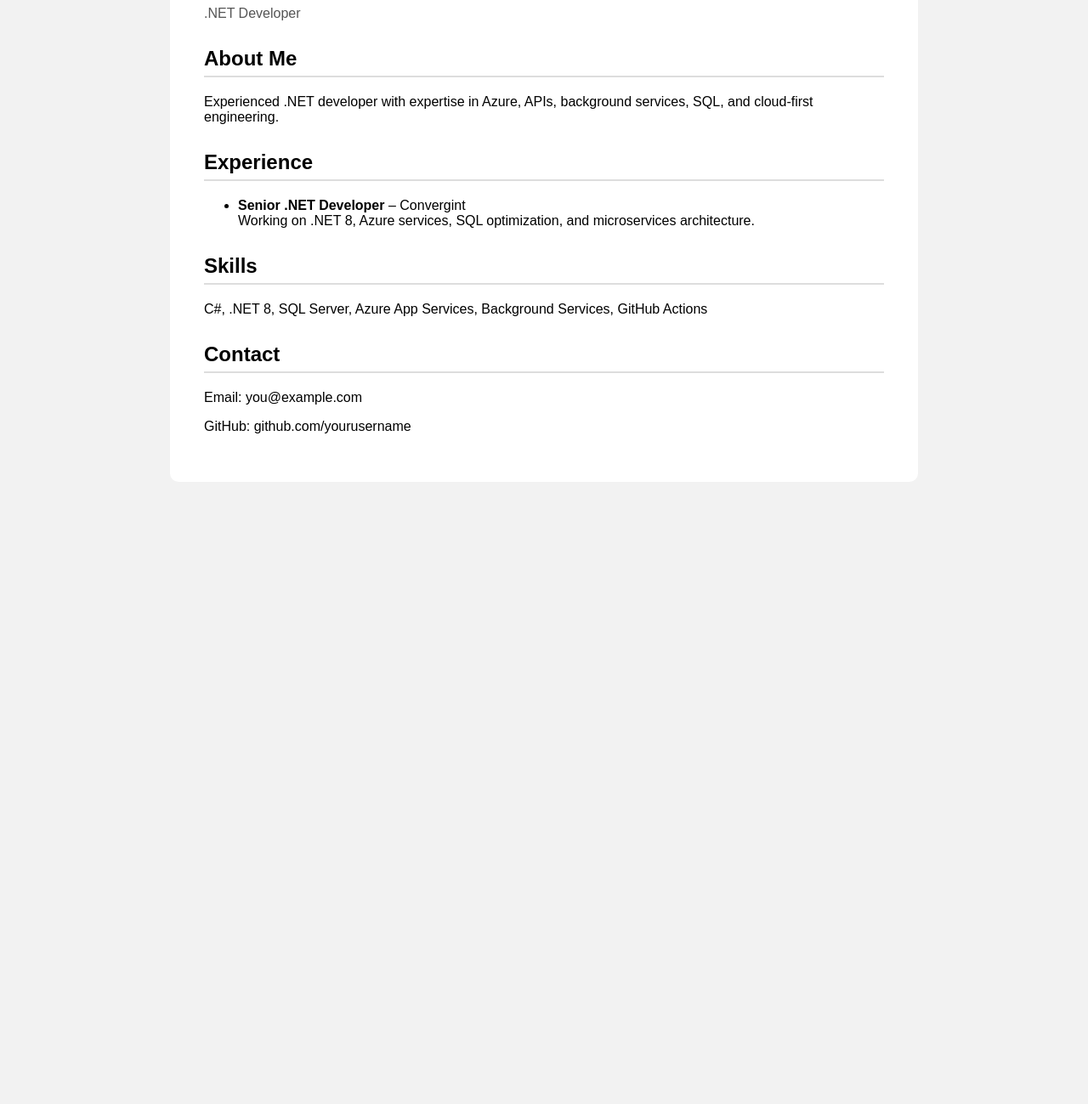
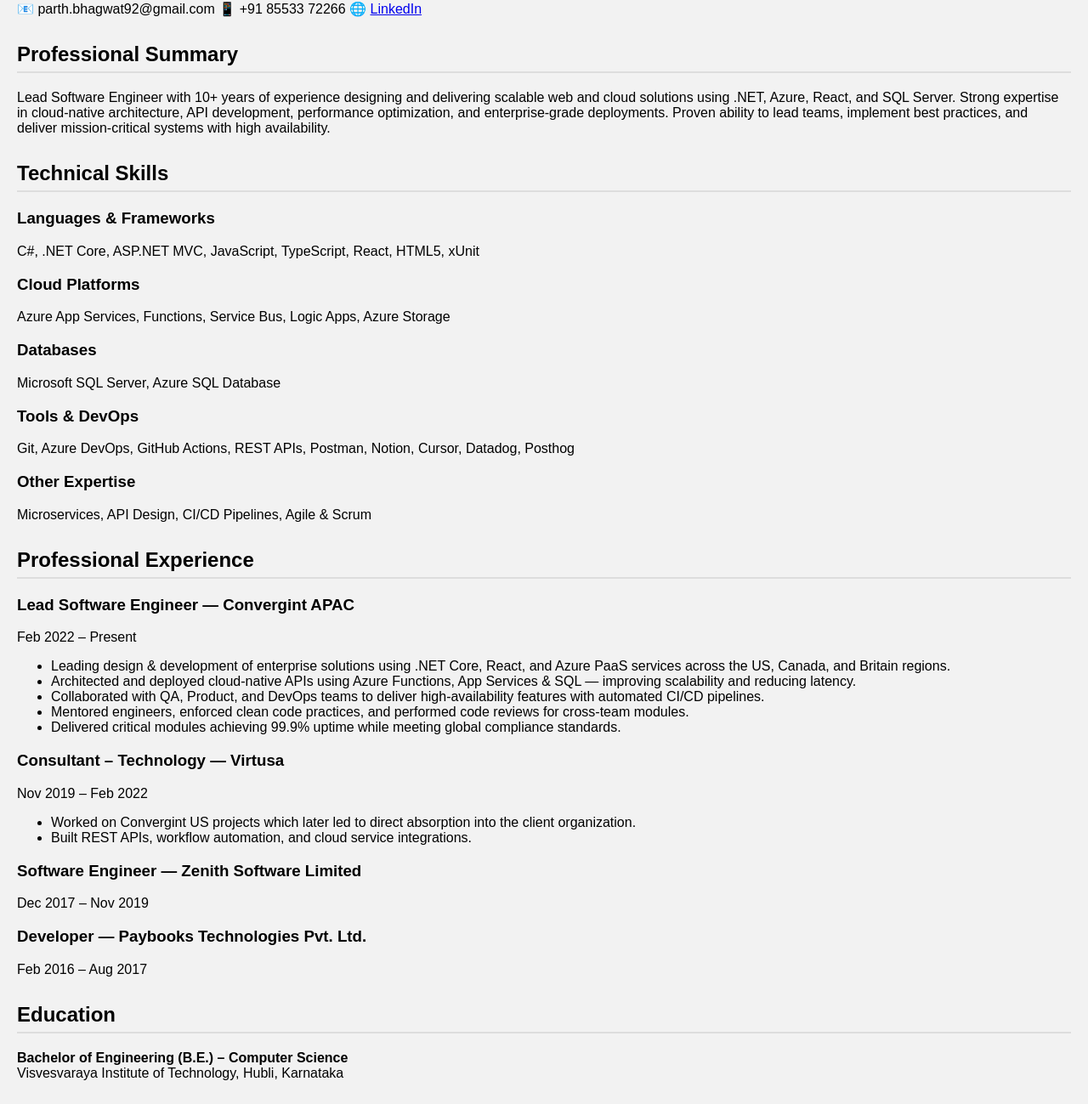
Before and after one commit to parthbhagwat/parthbhagwat.github.io, a plain HTML site: page index.html in a window 1280 px wide. Shown: the part 127-1426 px from the top of the page at 85% size. Before the commit the page ends 800 px from the top, so only its background shows below. Drawn offline with Linux system fonts and the light colour scheme.

Commit message:
Update index.html
Update resume

```diff
--- a/index.html
+++ b/index.html
@@ -7,41 +7,109 @@
     <link rel="stylesheet" href="style.css" />
 </head>
 <body>
-    <div class="container">
+    <div class="resume-container">
+
+        <!-- Header -->
+        <header>
             <h1>Parth Bhagwat</h1>
-      <p class="title">.NET Developer</p>
+            <p class="subtitle">Lead Software Engineer (.NET | Azure | Cloud Architecture)</p>
+            <div class="contact">
+                <span>📧 parth.bhagwat92@gmail.com</span>
+                <span>📱 +91 85533 72266</span>
+                <span>🌐 <a href="https://www.linkedin.com/in/parth-bhagwat-97a8ba83" target="_blank">LinkedIn</a></span>
+            </div>
+        </header>
 
+        <!-- Summary -->
         <section>
-        <h2>About Me</h2>
+            <h2>Professional Summary</h2>
             <p>
-          Experienced .NET developer with expertise in Azure, APIs, background
-          services, SQL, and cloud-first engineering.
+                Lead Software Engineer with 10+ years of experience designing and delivering scalable web and cloud solutions using
+                .NET, Azure, React, and SQL Server. Strong expertise in cloud-native architecture, API development,
+                performance optimization, and enterprise-grade deployments. Proven ability to lead teams, implement best
+                practices, and deliver mission-critical systems with high availability.
             </p>
         </section>
 
+        <!-- Skills -->
         <section>
-        <h2>Experience</h2>
-        <ul>
-          <li>
-            <strong>Senior .NET Developer</strong> – Convergint <br />Working on
-            .NET 8, Azure services, SQL optimization, and microservices
-            architecture.
-          </li>
-        </ul>
+            <h2>Technical Skills</h2>
+            <div class="skills-grid">
+                <div>
+                    <h3>Languages & Frameworks</h3>
+                    <p>C#, .NET Core, ASP.NET MVC, JavaScript, TypeScript, React, HTML5, xUnit</p>
+                </div>
+                <div>
+                    <h3>Cloud Platforms</h3>
+                    <p>Azure App Services, Functions, Service Bus, Logic Apps, Azure Storage</p>
+                </div>
+                <div>
+                    <h3>Databases</h3>
+                    <p>Microsoft SQL Server, Azure SQL Database</p>
+                </div>
+                <div>
+                    <h3>Tools & DevOps</h3>
+                    <p>Git, Azure DevOps, GitHub Actions, REST APIs, Postman, Notion, Cursor, Datadog, Posthog</p>
+                </div>
+                <div>
+                    <h3>Other Expertise</h3>
+                    <p>Microservices, API Design, CI/CD Pipelines, Agile & Scrum</p>
+                </div>
+            </div>
         </section>
 
+        <!-- Experience -->
         <section>
-        <h2>Skills</h2>
-        <p>
-          C#, .NET 8, SQL Server, Azure App Services, Background Services,
-          GitHub Actions
+            <h2>Professional Experience</h2>
+
+            <div class="job">
+                <h3>Lead Software Engineer — Convergint APAC</h3>
+                <span class="duration">Feb 2022 – Present</span>
+                <ul>
+                    <li>Leading design & development of enterprise solutions using .NET Core, React, and Azure PaaS services across the US, Canada, and Britain regions.</li>
+                    <li>Architected and deployed cloud-native APIs using Azure Functions, App Services & SQL — improving scalability and reducing latency.</li>
+                    <li>Collaborated with QA, Product, and DevOps teams to deliver high-availability features with automated CI/CD pipelines.</li>
+                    <li>Mentored engineers, enforced clean code practices, and performed code reviews for cross-team modules.</li>
+                    <li>Delivered critical modules achieving 99.9% uptime while meeting global compliance standards.</li>
+                </ul>
+            </div>
+
+            <div class="job">
+                <h3>Consultant – Technology — Virtusa</h3>
+                <span class="duration">Nov 2019 – Feb 2022</span>
+                <ul>
+                    <li>Worked on Convergint US projects which later led to direct absorption into the client organization.</li>
+                    <li>Built REST APIs, workflow automation, and cloud service integrations.</li>
+                </ul>
+            </div>
+
+            <div class="job">
+                <h3>Software Engineer — Zenith Software Limited</h3>
+                <span class="duration">Dec 2017 – Nov 2019</span>
+            </div>
+
+            <div class="job">
+                <h3>Developer — Paybooks Technologies Pvt. Ltd.</h3>
+                <span class="duration">Feb 2016 – Aug 2017</span>
+            </div>
+
+        </section>
+
+        <!-- Education -->
+        <section>
+            <h2>Education</h2>
+            <p><strong>Bachelor of Engineering (B.E.) – Computer Science</strong><br>
+                Visvesvaraya Institute of Technology, Hubli, Karnataka
             </p>
         </section>
 
+        <!-- ATS Keywords -->
         <section>
-        <h2>Contact</h2>
-        <p>Email: you@example.com</p>
-        <p>GitHub: github.com/yourusername</p>
+            <h2>ATS Keywords</h2>
+            <p class="keywords">
+                .NET Core, Azure PaaS, Azure Functions, App Services, C#, React, TypeScript, SQL Server, REST API, Microservices,
+                DevOps, CI/CD, Agile, Cloud Architecture, xUnit, Software Engineering
+            </p>
         </section>
     </div>
 </body>
```
Lines whose indentation alone changed are shown as unchanged.
